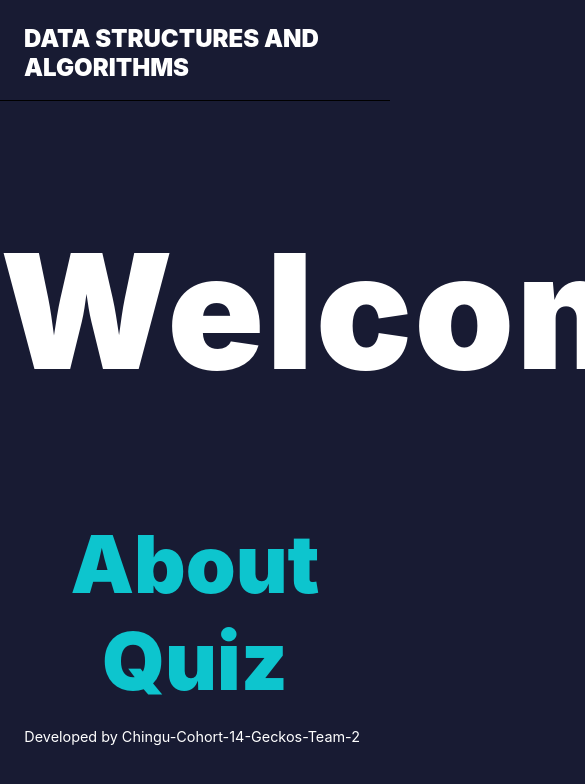
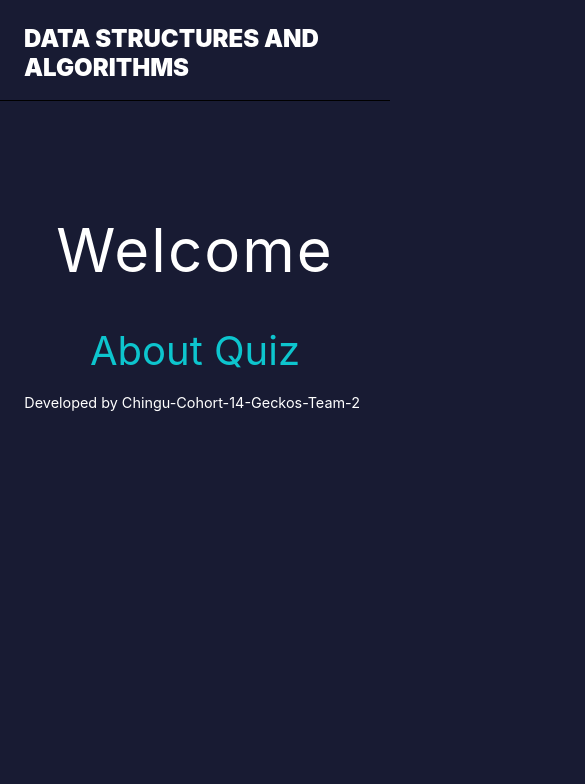
Before and after one commit to chingu-voyages/v14-geckos-team-02, a React (Create React App) app: page / in a window 390 px wide. Shown: the top 784 px of the page, 585 px wide, since content can reach past the window. Built offline with nearby package versions, Linux system fonts and the light colour scheme.

Commit message:
1. Modify HomePage.scss 2. Make h1 and a fonts responsive

```diff
--- a/src/views/pages/HomePage/HomePage.scss
+++ b/src/views/pages/HomePage/HomePage.scss
@@ -12,14 +12,27 @@ a {
   text-align: center;
 
   h1 {
-    font-size: 160px;
-    font-weight: 900;
+    font-size: 60px;
+    font-weight: 400;
     letter-spacing: 2px;
   }
 
   a {
-    font-size: 80px;
-    font-weight: 900;
+    font-size: 40px;
+    font-weight: 400;
     color: $highlights;
   }
 }
+
+@media only screen and (min-width: 768px){
+  .welcome {
+    h1 {
+      font-size: 160px;
+      font-weight: 900;
+    }
+    a {
+      font-size: 80px;
+      font-weight: 900;
+    }
+  }
+}
```
